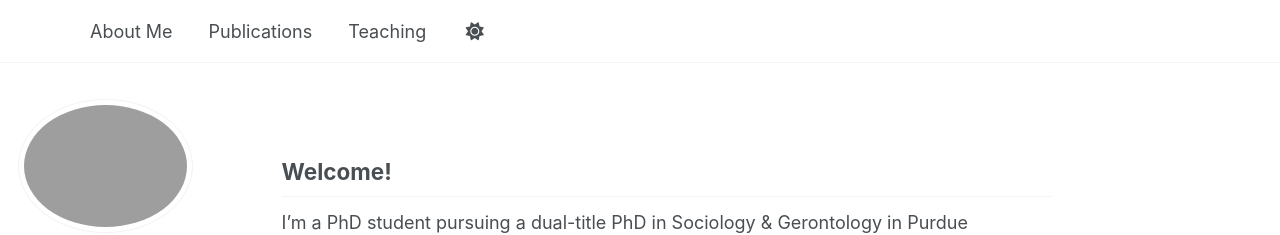
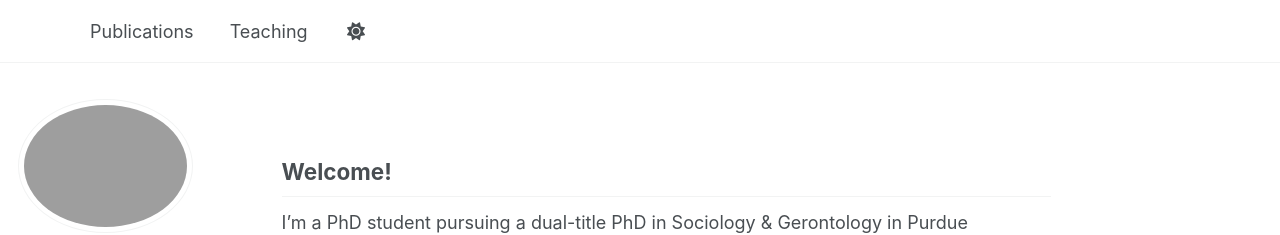
Before and after one commit to wesleywj/wesleywj.github.io, a Jekyll site: the page built from _pages/about.md, in a window 1280 px wide. Shown: the top 235 px of the page. Built offline with Jekyll 4.4.1, drawn with Linux system fonts in a browser that asks for light colours; some web fonts are replaced; a script that is not in the unit is left out.

Commit message:
Removed about me page

```diff
--- a/_data/navigation.yml
+++ b/_data/navigation.yml
@@ -8,9 +8,6 @@
 #      Markdown formatted page while the second is generated using JSON.
 
 main:
-
-  - title: "About Me"
-    url: /about/
 
   - title: "Publications"
     url: /publications/
```
